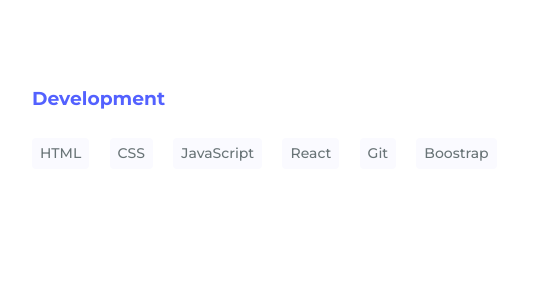
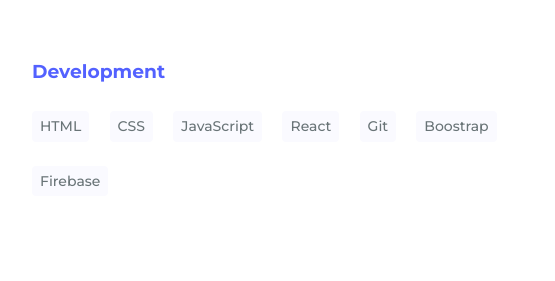
Before and after one commit to Nerfi/Nerfi.github.io, a plain HTML site: page src/index.html in a window 1280 px wide. Shown: the part 1623-1904 px from the top of the page, 96-651 px from the left. Drawn offline with nearby package versions, Linux system fonts and the light colour scheme.

Commit message:
added firebase in tech stack

```diff
--- a/src/index.html
+++ b/src/index.html
@@ -86,6 +86,7 @@
           <span class="skills__name">React</span>
           <span class="skills__name">Git</span>
           <span class="skills__name">Boostrap</span>
+          <span class="skills__name">Firebase</span>
           <!-- <span class="skills__name">SQL</span> -->
         </div>
 
```
